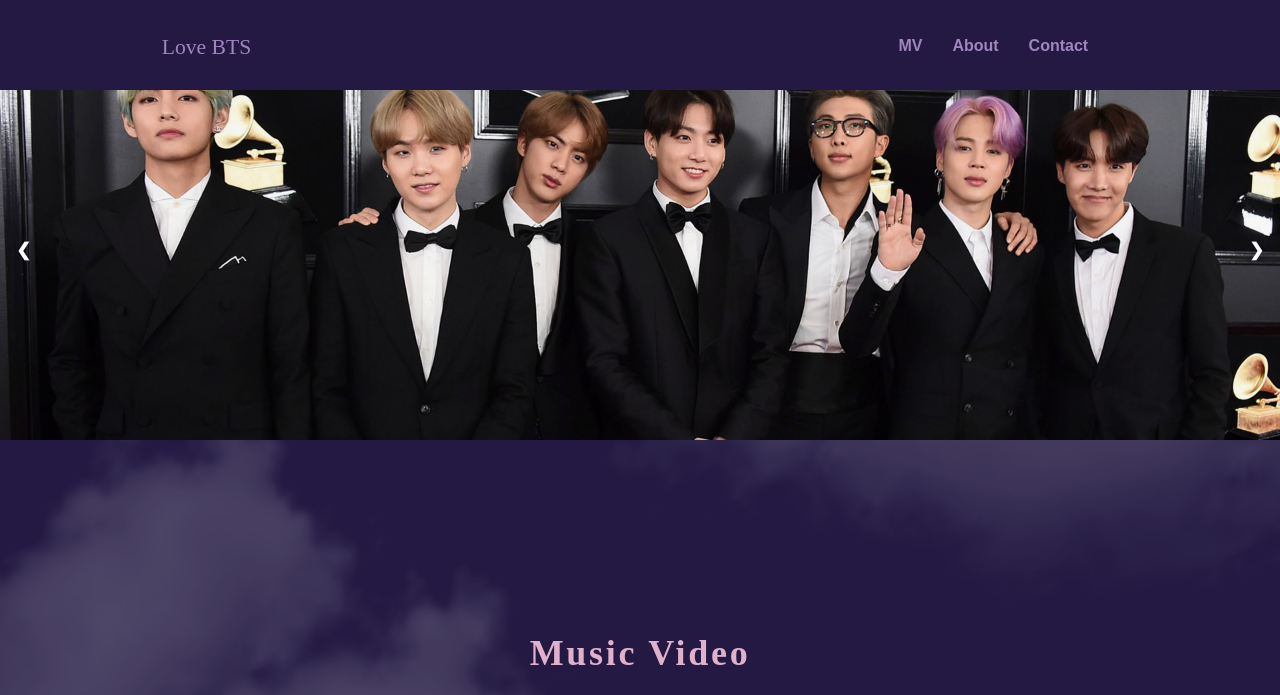
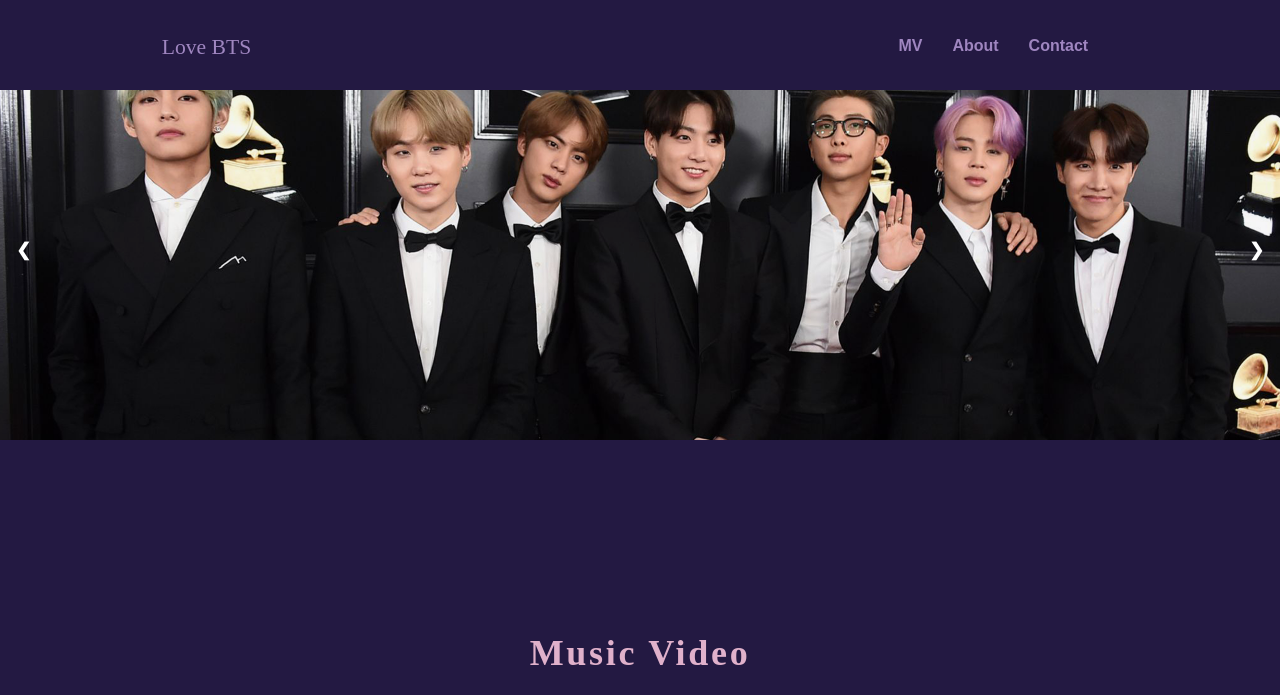
Before and after one commit to kmcheung7/ICT-SBA, a plain HTML site: page index.html in a window 1280 px wide. Shown: the top 695 px of the page. Drawn offline with Linux system fonts and the light colour scheme; a web font is replaced by a local one.

Commit message:
Dec 6 fourth commit

```diff
--- a/style.css
+++ b/style.css
@@ -8,15 +8,16 @@ html {
 body {
   margin: 0;
   padding: 0;
+  background-color: rgb(35, 25, 66);
 }
 
-/* Cloud animation */
+/* Cloud animation
 body::after {
   content: '';
   position: fixed;
   top: 0;
   left: 0;
-  width: 200%; /* This is now 200% to accommodate two images side by side */
+  width: 200%;
   height: 100%;
   z-index: -1;
   background: url('./img/cloud.png') repeat-x;
@@ -33,6 +34,7 @@ body::after {
       transform: translateX(0);
   }
 }
+*/
 
 /* header */
 header {
```
